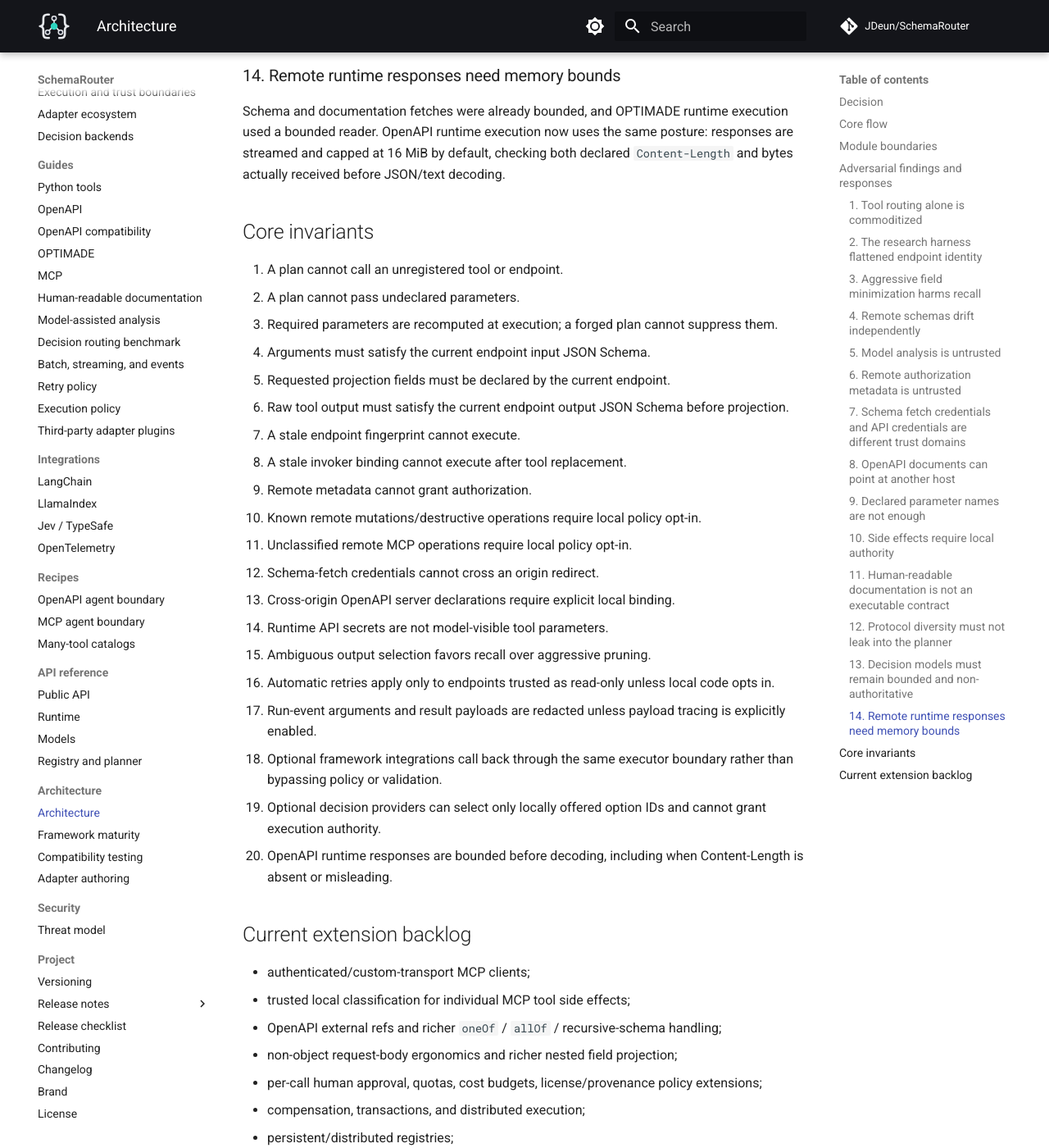
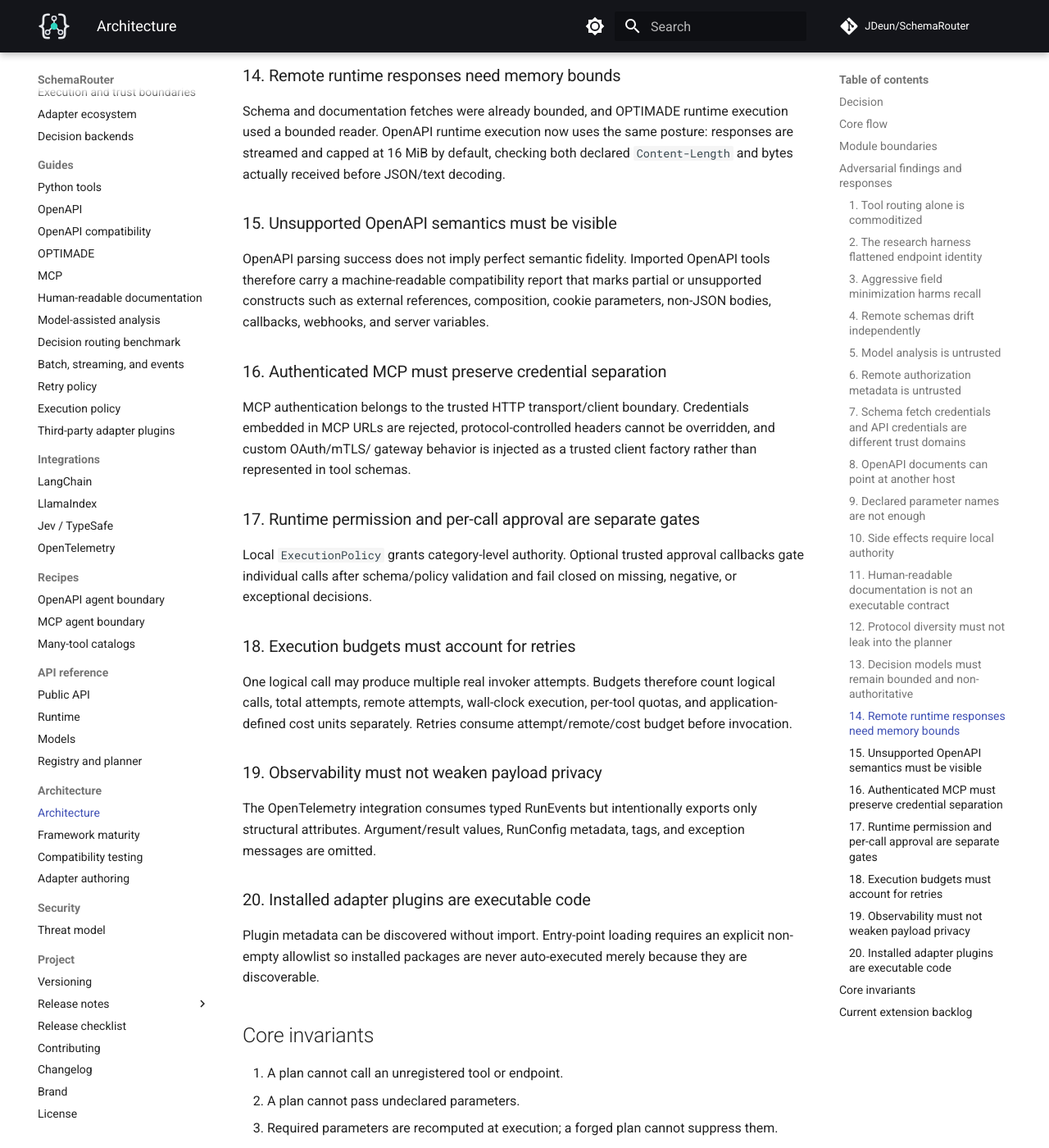
Before and after one commit to JDeun/SchemaRouter, an MkDocs documentation site: the page built from docs/architecture.md, in a window 1280 px wide and 1400 px high, scrolled down 3795 px. Shown: the whole window at 82% size. Built offline with MkDocs 1.6.1 and Material for MkDocs 9.7.7, drawn with Linux system fonts in a browser that asks for light colours; comment, search, counter and statistics services are not loaded; some of the changed text lies outside the part shown.

Commit message:
docs: update architecture for production maturity suite

````diff
--- a/docs/architecture.md
+++ b/docs/architecture.md
@@ -33,13 +33,13 @@
 schemarouter.planner       deterministic candidate scoring + recall-first projection
 schemarouter.analyzers     optional model-assisted intent extraction
 schemarouter.validation    JSON Schema runtime validation
-schemarouter.policy        trusted local side-effect authority
-schemarouter.runs          run configuration, retry policy, typed lifecycle events
+schemarouter.policy        trusted local side-effect + approval authority
+schemarouter.runs          run configuration, retry policy, budgets, typed lifecycle events
 schemarouter.executor      plan, binding, schema and policy enforcement
 schemarouter.adapters      adapter contracts + OpenAPI/MCP/OPTIMADE/Python implementations
 schemarouter.ingestion     AdapterRegistry dispatch, safe source loading, registry binding
 schemarouter.proposals     evidence-grounded HTML documentation proposals
-schemarouter.integrations  optional LangChain/LlamaIndex bridges + Jev decision provider
+schemarouter.integrations  optional LangChain/LlamaIndex/Jev/OpenTelemetry integrations
 schemarouter.runtime       high-level invoke/batch/stream facade
 ```
 
@@ -158,6 +158,41 @@
 16 MiB by default, checking both declared `Content-Length` and bytes actually received before
 JSON/text decoding.
 
+### 15. Unsupported OpenAPI semantics must be visible
+
+OpenAPI parsing success does not imply perfect semantic fidelity. Imported OpenAPI tools therefore
+carry a machine-readable compatibility report that marks partial or unsupported constructs such as
+external references, composition, cookie parameters, non-JSON bodies, callbacks, webhooks, and
+server variables.
+
+### 16. Authenticated MCP must preserve credential separation
+
+MCP authentication belongs to the trusted HTTP transport/client boundary. Credentials embedded in
+MCP URLs are rejected, protocol-controlled headers cannot be overridden, and custom OAuth/mTLS/
+gateway behavior is injected as a trusted client factory rather than represented in tool schemas.
+
+### 17. Runtime permission and per-call approval are separate gates
+
+Local `ExecutionPolicy` grants category-level authority. Optional trusted approval callbacks gate
+individual calls after schema/policy validation and fail closed on missing, negative, or exceptional
+decisions.
+
+### 18. Execution budgets must account for retries
+
+One logical call may produce multiple real invoker attempts. Budgets therefore count logical calls,
+total attempts, remote attempts, wall-clock execution, per-tool quotas, and application-defined cost
+units separately. Retries consume attempt/remote/cost budget before invocation.
+
+### 19. Observability must not weaken payload privacy
+
+The OpenTelemetry integration consumes typed RunEvents but intentionally exports only structural
+attributes. Argument/result values, RunConfig metadata, tags, and exception messages are omitted.
+
+### 20. Installed adapter plugins are executable code
+
+Plugin metadata can be discovered without import. Entry-point loading requires an explicit non-empty
+allowlist so installed packages are never auto-executed merely because they are discoverable.
+
 ## Core invariants
 
 1. A plan cannot call an unregistered tool or endpoint.
@@ -180,19 +215,24 @@
 18. Optional framework integrations call back through the same executor boundary rather than bypassing policy or validation.
 19. Optional decision providers can select only locally offered option IDs and cannot grant execution authority.
 20. OpenAPI runtime responses are bounded before decoding, including when Content-Length is absent or misleading.
+21. MCP runtime credentials remain inside trusted transport configuration and are never planner-visible.
+22. Calls requiring local approval fail closed if approval is absent, denied, or errors.
+23. Execution budgets are checked before each logical call and real invoker attempt.
+24. Adapter plugins are never auto-imported from discovery alone.
+25. OpenTelemetry export omits payload values and exception messages by design.
+26. OpenAPI compatibility limitations are surfaced explicitly rather than silently guessed.
 
 ## Current extension backlog
 
-- authenticated/custom-transport MCP clients;
 - trusted local classification for individual MCP tool side effects;
-- OpenAPI external refs and richer `oneOf` / `allOf` / recursive-schema handling;
+- deeper OpenAPI external-ref resolution and composition-aware planning/execution;
 - non-object request-body ergonomics and richer nested field projection;
-- per-call human approval, quotas, cost budgets, license/provenance policy extensions;
+- organization-specific policy/approval and license/provenance extensions;
 - compensation, transactions, and distributed execution;
 - persistent/distributed registries;
 - multi-page and client-rendered documentation crawling;
-- callback exporters, OpenTelemetry integration, and replay;
-- larger reproducible decision-routing benchmark datasets and live provider evidence;
+- replayable trace storage and additional trusted exporters;
+- dated live-provider benchmark evidence and compatibility dashboards;
 - LangGraph-native integration adapters.
 
 These are extension layers. They should not weaken the core fail-closed contracts above.
````
